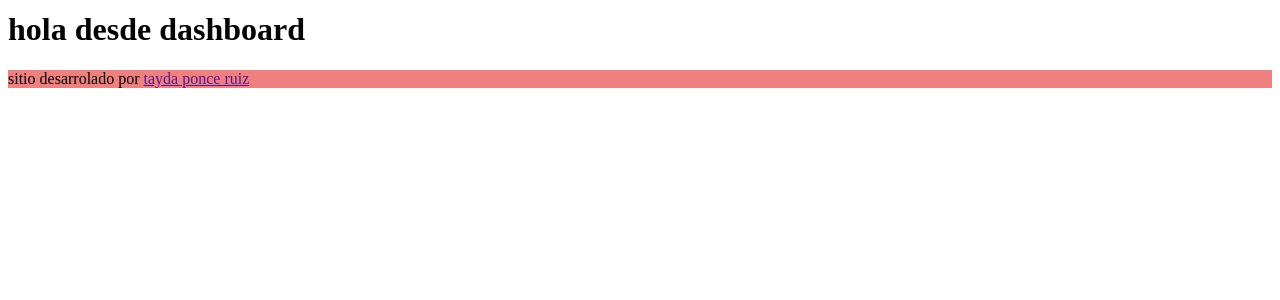
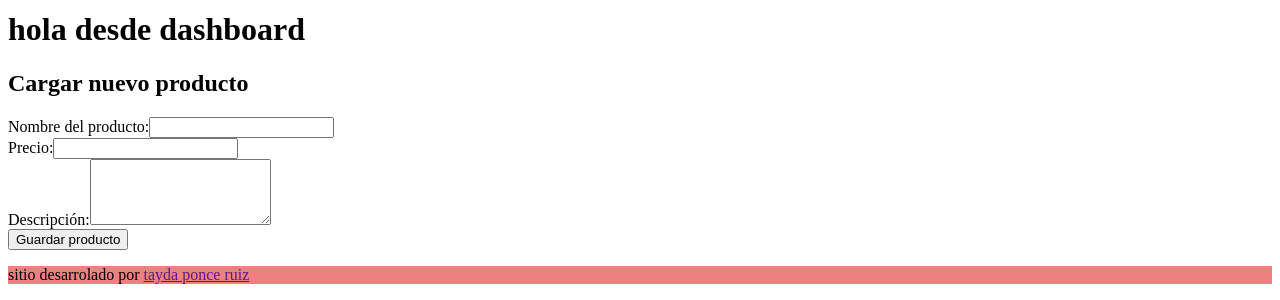
Before and after one commit to TaydaPonceRuiz/base-proyecto-999198242, a React (Vite) app: page /dashboard in a window 1280 px wide. Shown: the part 431-731 px from the top of the page. Built offline with nearby package versions, Linux system fonts and the light colour scheme.

Commit message:
add: contenido estatico en dashboard, preparacion de form

```diff
--- a/src/pages/Dashboard.jsx
+++ b/src/pages/Dashboard.jsx
@@ -4,6 +4,28 @@
   return (
     <Layout>
       <h1>hola desde dashboard</h1>
+
+      <section>
+        <h2>Cargar nuevo producto</h2>
+        <form>
+          <div>
+            <label>Nombre del producto:</label>
+            <input type="text" name="nombre" />
+          </div>
+
+          <div>
+            <label>Precio:</label>
+            <input type="number" name="precio" />
+          </div>
+
+          <div>
+            <label>Descripción:</label>
+            <textarea name="descripcion" rows="4" />
+          </div>
+
+          <button>Guardar producto</button>
+        </form>
+      </section>
     </Layout>
   )
 }
```
